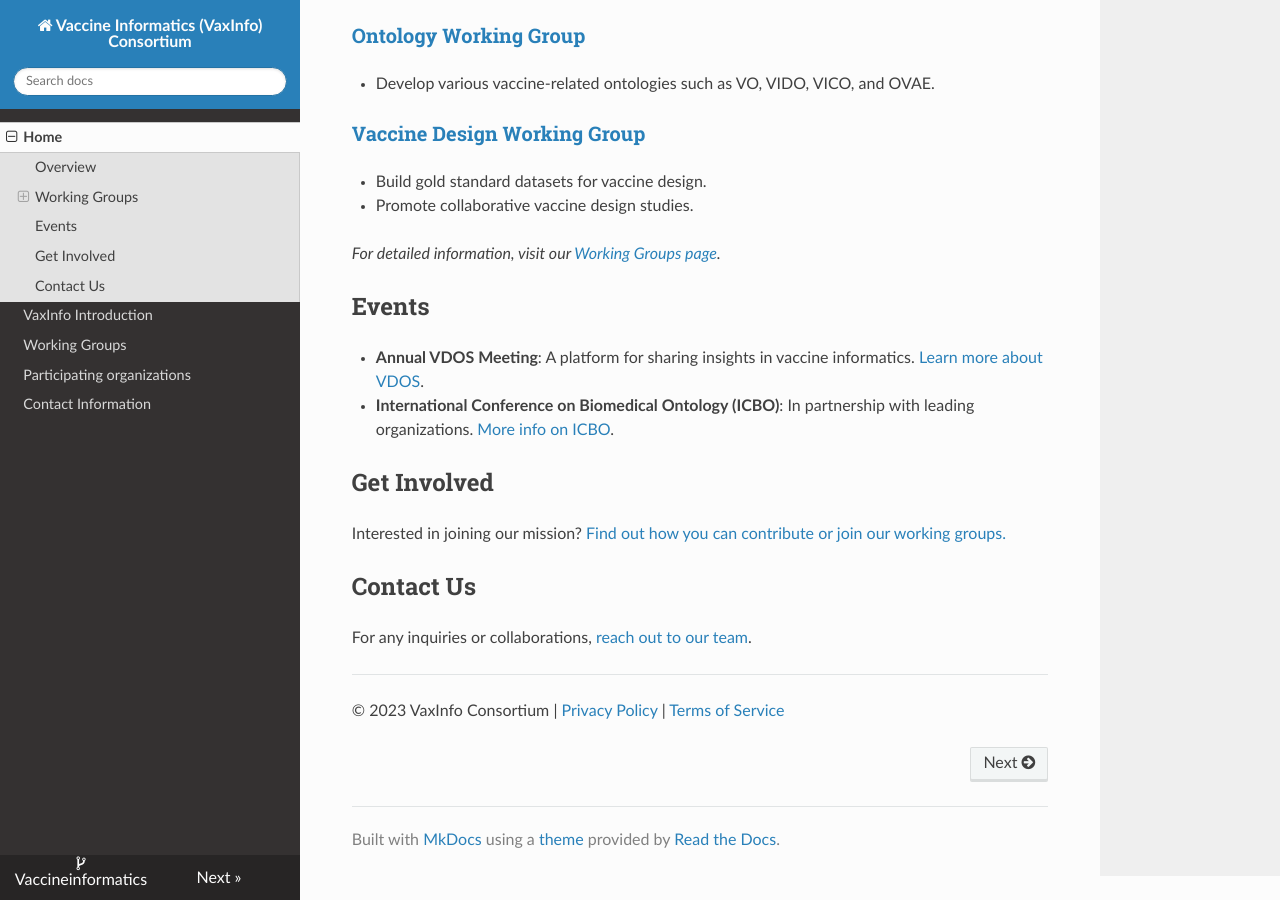
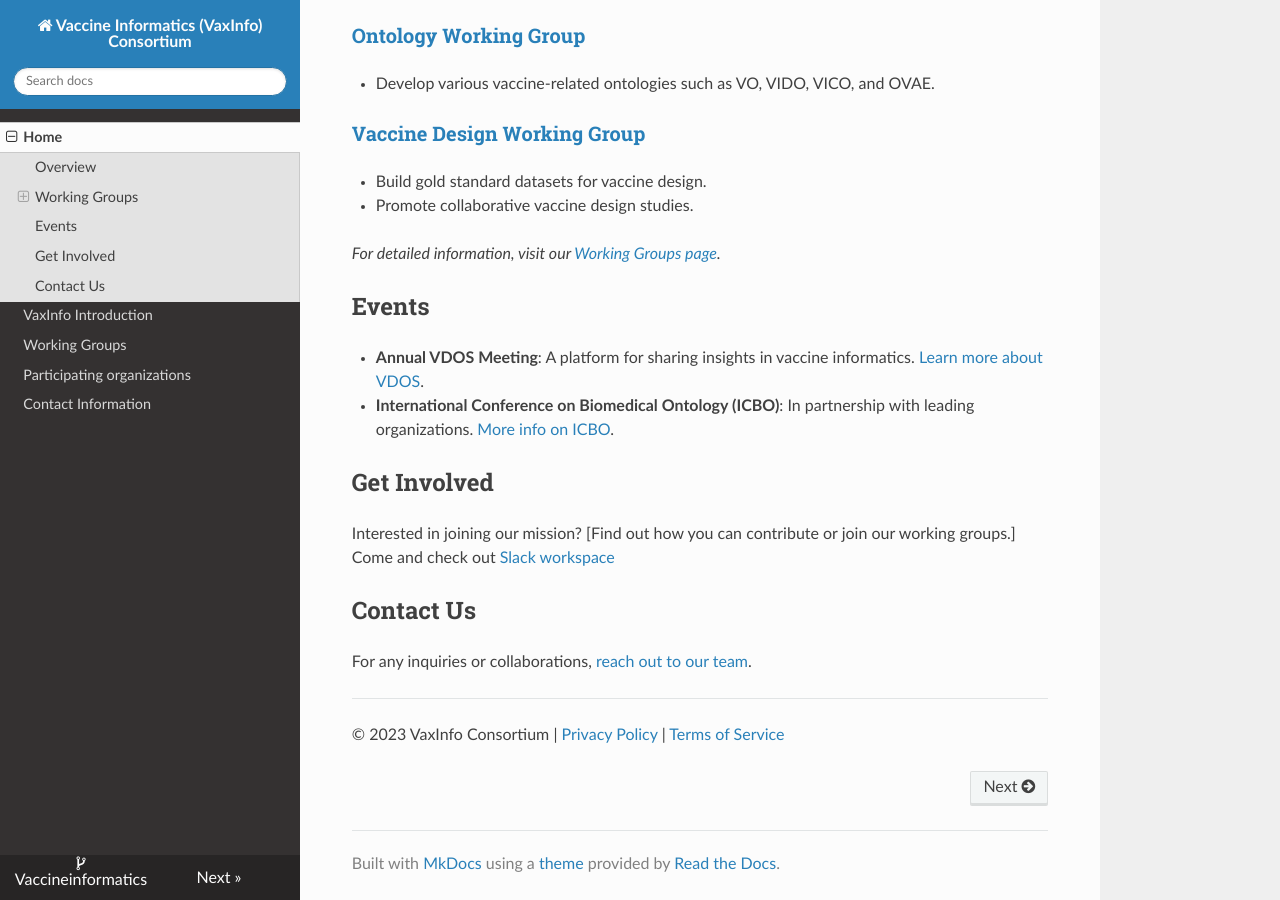
Before and after one commit to vaccineinformatics/VIWG, an MkDocs documentation site: the page built from docs/index.md, in a window 1280 px wide and 900 px high, scrolled down 649 px. Built offline with MkDocs 1.6.1, drawn with Linux system fonts in a browser that asks for light colours; nearby versions of some CDN libraries.

Commit message:
Some updates

```diff
--- a/docs/index.md
+++ b/docs/index.md
@@ -28,7 +28,7 @@ _For detailed information, visit our [Working Groups page](./working-groups)._
 
 ## Get Involved
 
-Interested in joining our mission? [Find out how you can contribute or join our working groups.](./get-involved)
+Interested in joining our mission? [Find out how you can contribute or join our working groups.] Come and check out [Slack workspace](https://join.slack.com/t/vaccineinformatics/shared_invite/zt-25o3oscut-~CIFdAyQyD9aFf6PUH0MMg)
 
 ## Contact Us
 
--- a/mkdocs.yml
+++ b/mkdocs.yml
@@ -8,4 +8,4 @@ nav:
   - VaxInfo Introduction: vaxinfo_intro.md
   - Working Groups: working-groups.md
   - Participating organizations: organizations.md
-  - Contact Information: contact-information.md
+  - Contact Information: contact.md
```
Also changed, not shown: docs/contact.md (renamed from docs/contact-information.md).
